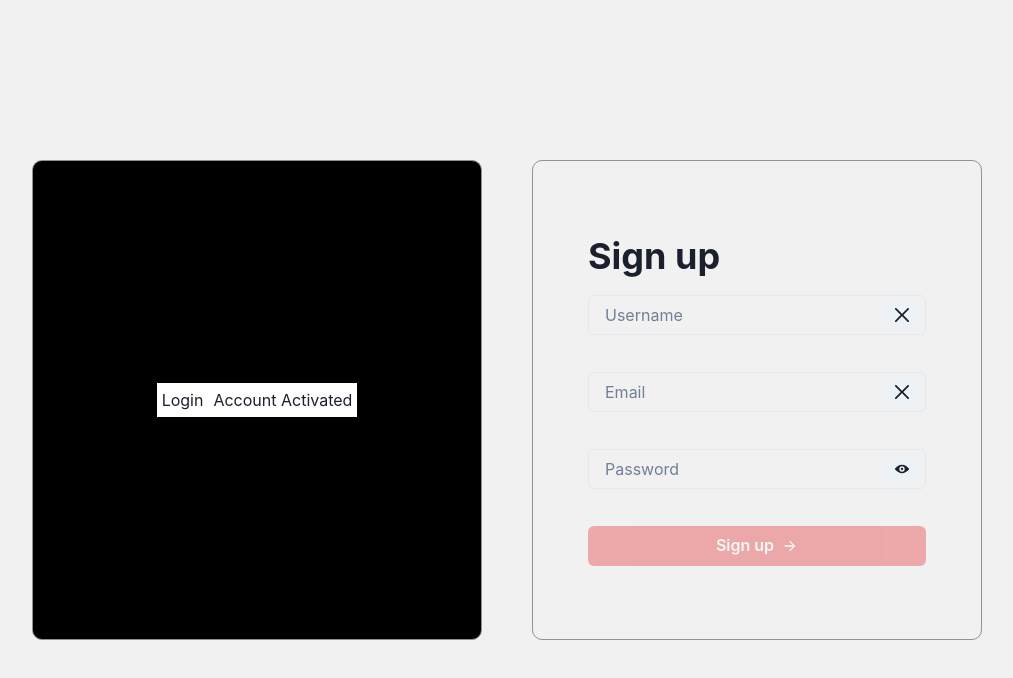
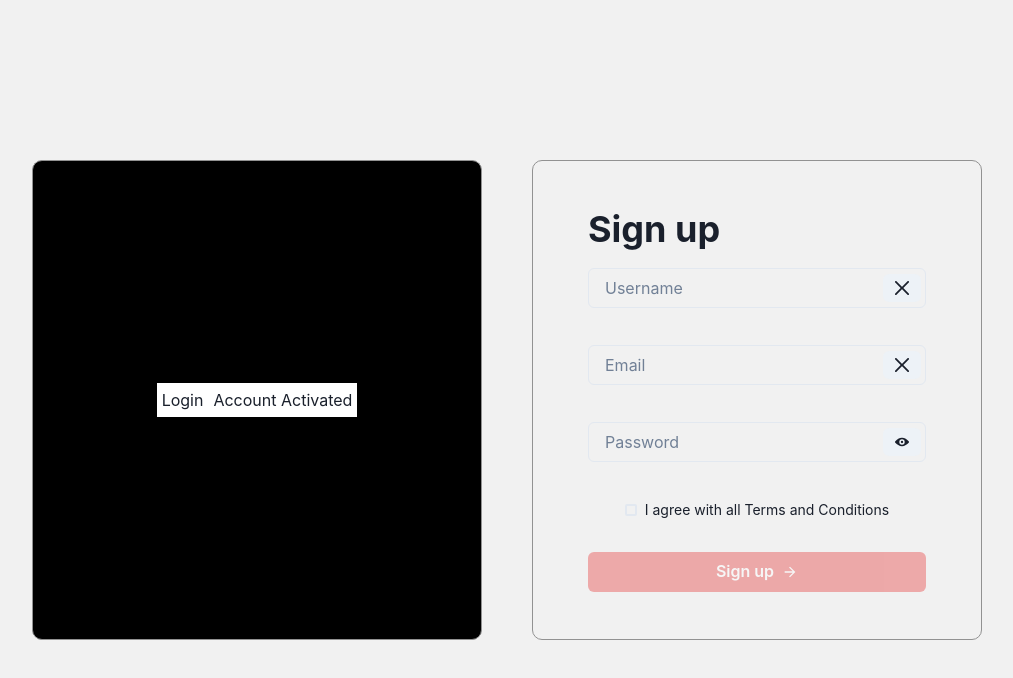
Before and after one commit to EdsonMartinelli/LoginSystem-Frontend, a React (Vite) app: page /signup in a window 1280 px wide. Shown: the top 678 px of the page, without its empty margins (133-1146 px from the left). Built offline with nearby package versions, Linux system fonts and the light colour scheme.

Commit message:
add terms and condition checkbox

```diff
--- a/src/pages/Login.tsx
+++ b/src/pages/Login.tsx
@@ -63,7 +63,7 @@ export function Login({ orientation } : { orientation : typeOrientationAuthAnima
             erroMessage="Invalid password."
           />
           <Flex width="full" align="center" justify="center">
-            <Checkbox size='md' >Remember me</Checkbox>
+            <Checkbox size='sm' >Remember me</Checkbox>
             <Spacer />
             <Text fontSize='xs'>
               <Link
--- a/src/pages/SignUp.tsx
+++ b/src/pages/SignUp.tsx
@@ -1,6 +1,6 @@
 import { FormEvent, useRef, useState} from 'react'
 import { useAxios } from '../hooks/useAxios'
-import { Button, Heading, VStack } from '@chakra-ui/react'
+import { Button, Checkbox, Heading, VStack } from '@chakra-ui/react'
 import { PasswordInput } from '../components/PasswordInput'
 import { ArrowForwardIcon } from '@chakra-ui/icons'
 import { TextInput } from '../components/TextInput'
@@ -17,11 +17,12 @@ export function SignUp(){
   const [isValidUsername, setIsValidUsername] = useState<boolean>(false)
   const [isValidEmail, setIsValidEmail] = useState<boolean>(false)
   const [isValidPassword, setIsValidPassword] = useState<boolean>(false)
+  const [isValidTerms, setIsValidTerms] = useState<boolean>(false)
 
   function signupHandler(event: FormEvent<HTMLButtonElement>){
     event.preventDefault();
 
-    if(isValidEmail && isValidPassword && isValidUsername){
+    if(isValidEmail && isValidPassword && isValidUsername && isValidTerms){
       useAxios.post('/signup', {
           username:usernameRef.current?.value,
           email: emailRef.current?.value,
@@ -67,12 +68,21 @@ export function SignUp(){
             setIsValidState={setIsValidPassword}
             erroMessage="Invalid password."
           />
+          <Checkbox
+            size='sm'
+            onChange={() => {setIsValidTerms(!isValidTerms)}}
+          >
+            I agree with all Terms and Conditions
+          </Checkbox>
           <Button
             colorScheme='red'
             width='full'
             rightIcon={<ArrowForwardIcon />}
             onClick={event=> signupHandler(event)}
-            isDisabled={(isValidEmail && isValidPassword && isValidUsername) ? false : true}
+            isDisabled={(isValidEmail &&
+                         isValidPassword &&
+                         isValidUsername &&
+                         isValidTerms) ? false : true}
           >
             Sign up
           </Button>
```
